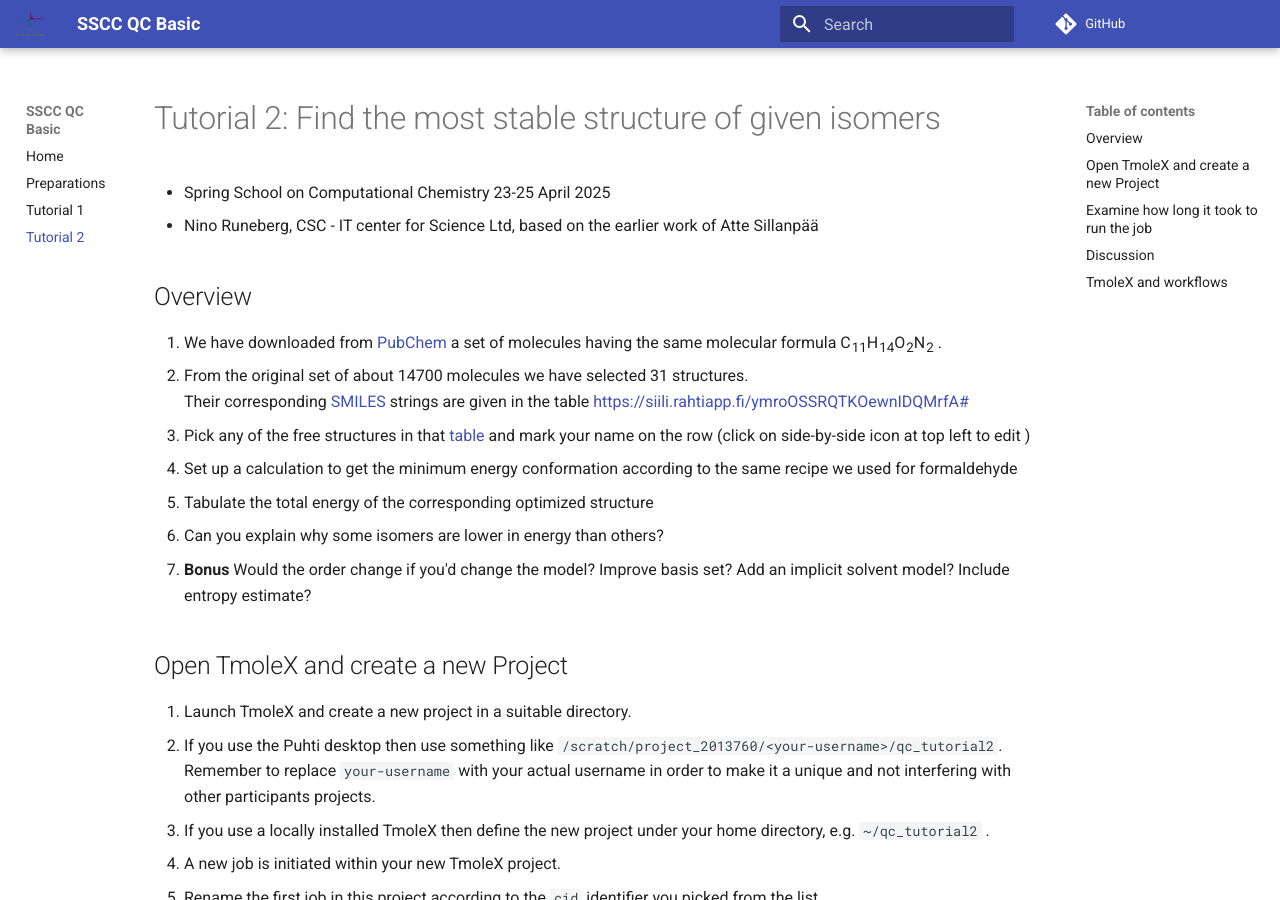
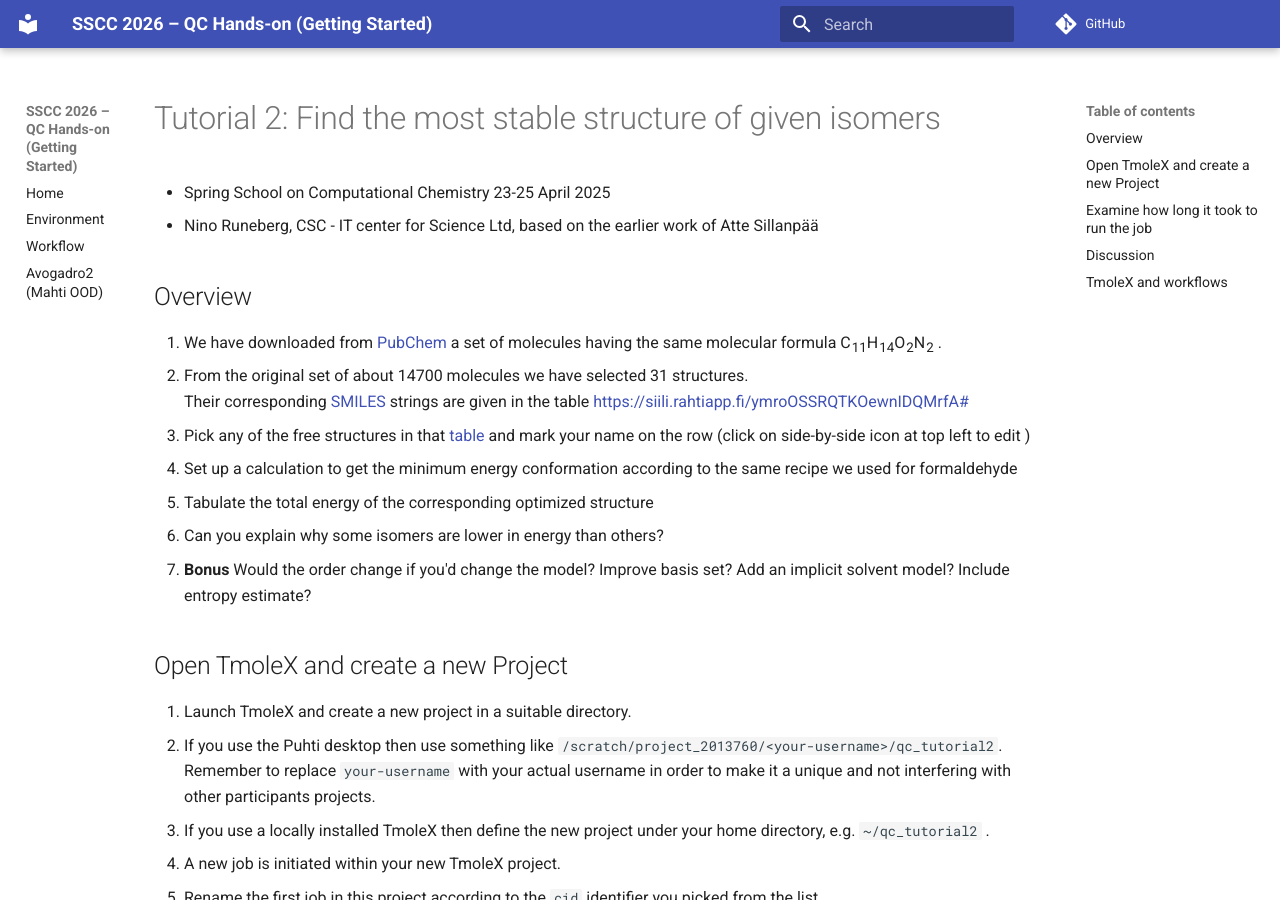
Before and after one commit to nruneberg/sscc2026-qc-getting-started, an MkDocs documentation site: the page built from docs/tutorial2/README.md, in a window 1280 px wide and 900 px high. Built offline with MkDocs 1.6.1 and Material for MkDocs 9.7.7, drawn with Linux system fonts in a browser that asks for light colours; comment, search, counter and statistics services are not loaded.

Commit message:
Update MkDocs config for SSCC 2026 getting started site

```diff
--- a/mkdocs.yml
+++ b/mkdocs.yml
@@ -1,21 +1,19 @@
-site_name: SSCC QC Basic
-site_url: https://nruneberg.github.io/sscc-qc-basic/
-repo_url: https://github.com/nruneberg/sscc-qc-basic
+site_name: SSCC 2026 – QC Hands-on (Getting Started)
+site_url: https://nruneberg.github.io/sscc2026-qc-getting-started/
+repo_url: https://github.com/nruneberg/sscc2026-qc-getting-started
+
 theme:
   name: material
-  logo: img/CSC_logo_Brilliant_pysty_1riv_rgb.png
-  favicon: img/CSC_logo_Brilliant_pysty_1riv_rgb.png
   features:
     - navigation.instant
     - search.highlight
     - search.filters
-    - lightbox
 
 nav:
   - Home: index.md
-  - Preparations: preparations/README.md
-  - Tutorial 1: tutorial1/README.md
-  - Tutorial 2: tutorial2/README.md
+  - Environment: environment.md
+  - Workflow: workflow.md
+  - Avogadro2 (Mahti OOD): avogadro.md
 
 extra_css:
   - stylesheets/custom.css
```
